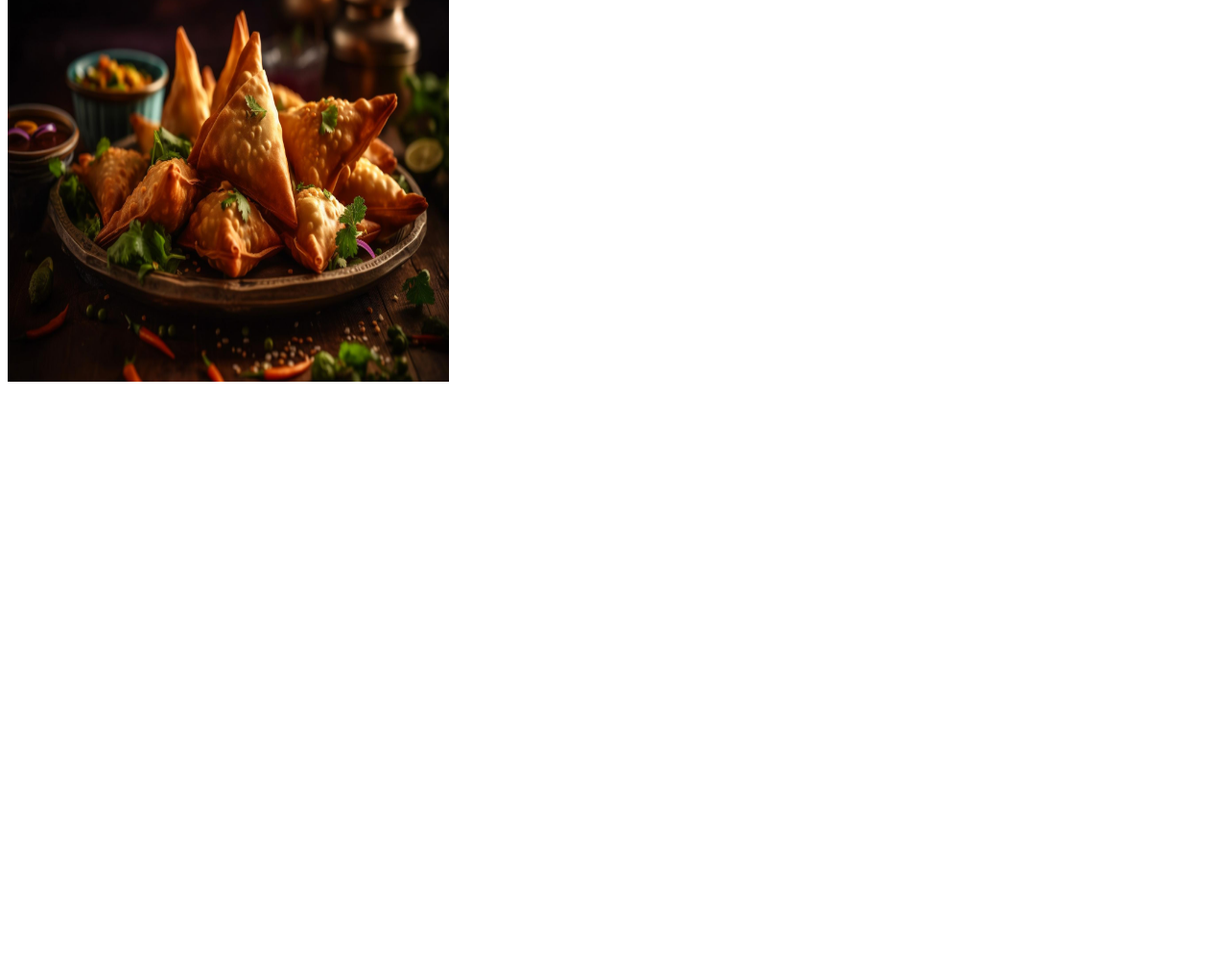
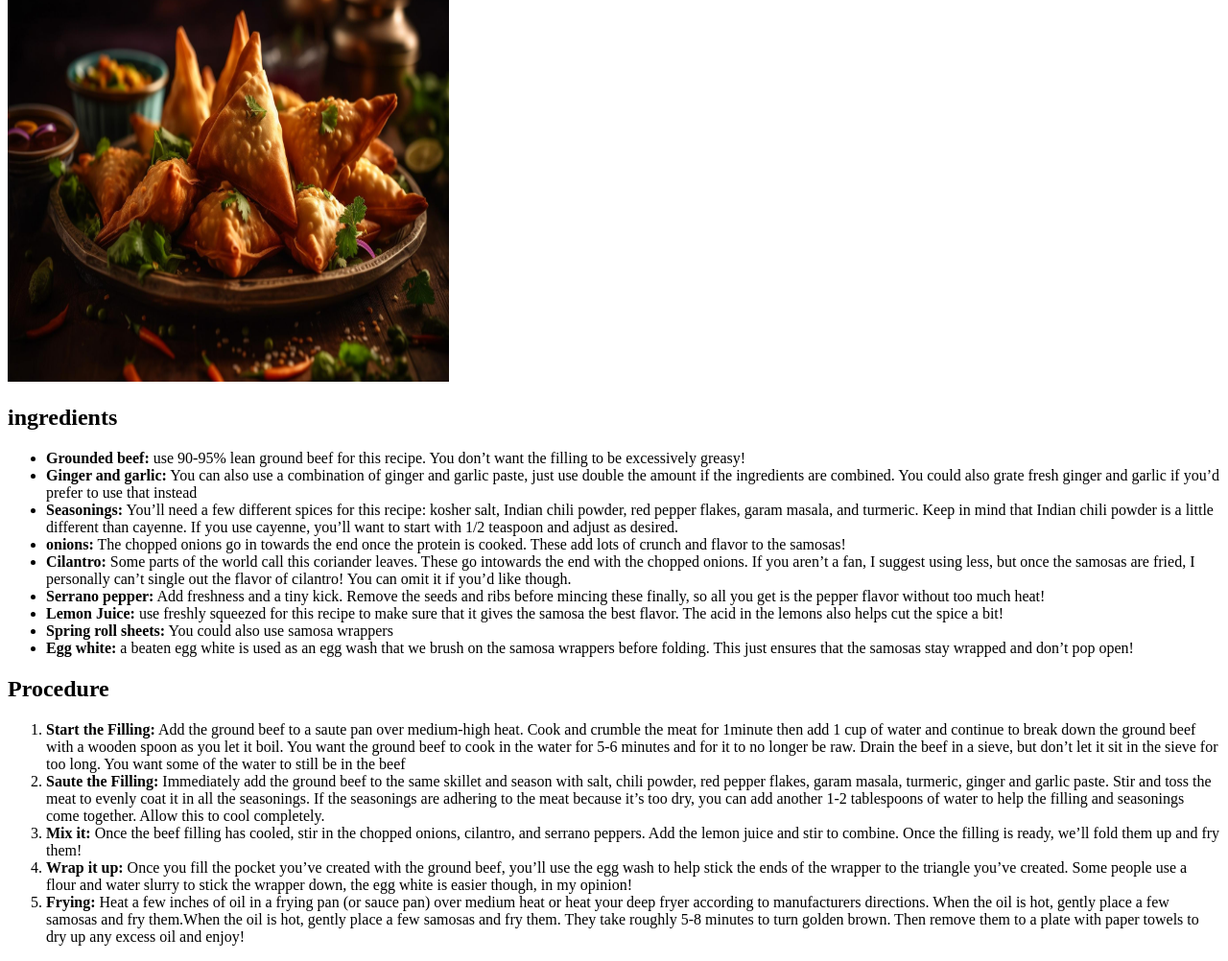
Before and after one commit to Tony-Odhis/odin-recipes, a plain HTML site: page recipes/samosa.html in a window 1280 px wide. Shown: the part 102-1104 px from the top of the page at 96% size. Before the commit the page ends 800 px from the top, so only its background shows below. Drawn offline with Linux system fonts and the light colour scheme.

Commit message:
completed the first html framework for the three subpages

```diff
--- a/recipes/samosa.html
+++ b/recipes/samosa.html
@@ -9,6 +9,28 @@
     <h1>Beef Samosa Recipe</h1>
     <img src="./samosa.jpg" alt="Beef samosa on a plate" height="420" width="460">
 
+    <h2>ingredients</h2>
+    <ul>
+        <li><strong>Grounded beef:</strong> use 90-95% lean ground beef for this recipe. You don’t want the filling to be excessively greasy!</li>
+        <li><strong>Ginger and garlic:</strong> You can also use a combination of ginger and garlic paste, just use double the amount if the ingredients are combined. You could also grate fresh ginger and garlic if you’d prefer to use that instead</li>
+        <li><strong>Seasonings:</strong> You’ll need a few different spices for this recipe: kosher salt, Indian chili powder, red pepper flakes, garam masala, and turmeric. Keep in mind that Indian chili powder is a little different than cayenne. If you use cayenne, you’ll want to start with 1/2 teaspoon and adjust as desired.</li>
+        <li><strong>onions:</strong> The chopped onions go in towards the end once the protein is cooked. These add lots of crunch and flavor to the samosas! </li>
+        <li><strong>Cilantro:</strong> Some parts of the world call this coriander leaves. These go intowards the end with the chopped onions. If you aren’t a fan, I suggest using less, but once the samosas are fried, I personally can’t single out the flavor of cilantro! You can omit it if you’d like though.</li>
+        <li><strong>Serrano pepper:</strong> Add freshness and a tiny kick. Remove the seeds and ribs before mincing these finally, so all you get is the pepper flavor without too much heat!</li>
+        <li><strong>Lemon Juice:</strong> use freshly squeezed for this recipe to make sure that it gives the samosa the best flavor. The acid in the lemons also helps cut the spice a bit!</li>
+        <li><strong>Spring roll sheets:</strong> You could also use samosa wrappers</li>
+        <li><strong>Egg white:</strong> a beaten egg white is used as an egg wash that we brush on the samosa wrappers before folding. This just ensures that the samosas stay wrapped and don’t pop open! </li>
+    </ul>
+
+    <h2>Procedure</h2>
+    <ol>
+        <li><strong>Start the Filling:</strong> Add the ground beef to a saute pan over medium-high heat. Cook and crumble the meat for 1minute then add 1 cup of water and continue to break down the ground beef with a wooden spoon as you let it boil. You want the ground beef to cook in the water for 5-6 minutes and for it to no longer be raw. Drain the beef in a sieve, but don’t let it sit in the sieve for too long. You want some of the water to still be in the beef</li>
+        <li><strong>Saute the Filling:</strong> Immediately add the ground beef to the same skillet and season with salt, chili powder, red pepper flakes, garam masala, turmeric, ginger and garlic paste. Stir and toss the meat to evenly coat it in all the seasonings. If the seasonings are adhering to the meat because it’s too dry, you can add another 1-2 tablespoons of water to help the filling and seasonings come together. Allow this to cool completely.</li>
+        <li><strong>Mix it:</strong> Once the beef filling has cooled, stir in the chopped onions, cilantro, and serrano peppers. Add the lemon juice and stir to combine. Once the filling is ready, we’ll fold them up and fry them!</li>
+        <li><strong>Wrap it up:</strong> Once you fill the pocket you’ve created with the ground beef, you’ll use the egg wash to help stick the ends of the wrapper to the triangle you’ve created. Some people use a flour and water slurry to stick the wrapper down, the egg white is easier though, in my opinion!</li>
+        <li><strong>Frying:</strong> Heat a few inches of oil in a frying pan (or sauce pan) over medium heat or heat your deep fryer according to manufacturers directions. When the oil is hot, gently place a few samosas and fry them.When the oil is hot, gently place a few samosas and fry them. They take roughly 5-8 minutes to turn golden brown. Then remove them to a plate with paper towels to dry up any excess oil and enjoy!</li>
+    </ol>
+
 
 </body>
 </html>
```
Also changed, not shown: recipes/lasagna.html (+10 -10 lines).
